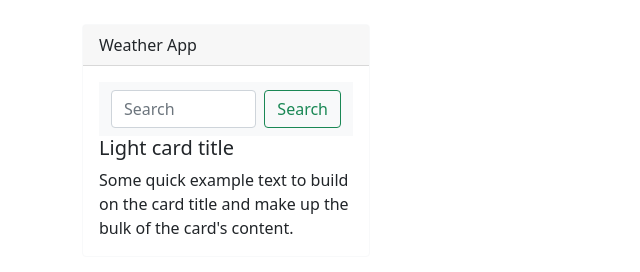
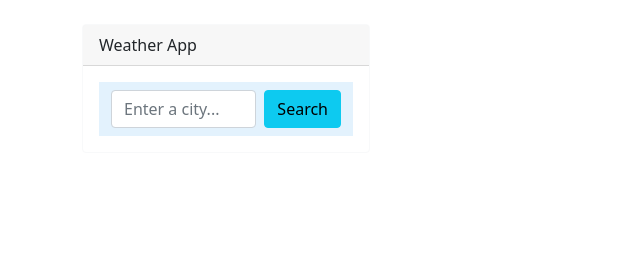
Before and after one commit to Fer-Ramirez/vanilla-weather-app, a plain HTML site: page index.html in a window 1280 px wide. Shown: the whole page, without its empty margins (0-640 px from the left). Drawn offline with nearby package versions, Linux system fonts and the light colour scheme.

Commit message:
Style navbar

```diff
--- a/index.html
+++ b/index.html
@@ -19,26 +19,20 @@
       <div class="card border-light mb-3" style="max-width: 18rem">
         <div class="card-header">Weather App</div>
         <div class="card-body">
-          <nav class="navbar navbar-light bg-light">
+          <nav class="navbar navbar-light" style="background-color: #e3f2fd">
             <div class="container-fluid">
               <form class="d-flex">
                 <input
                   class="form-control me-2"
                   type="search"
-                  placeholder="Search"
+                  placeholder="Enter a city..."
                   aria-label="Search"
                 />
-                <button class="btn btn-outline-success" type="submit">
-                  Search
-                </button>
+                <button class="btn btn-info" type="submit">Search</button>
               </form>
             </div>
           </nav>
-          <h5 class="card-title">Light card title</h5>
-          <p class="card-text">
-            Some quick example text to build on the card title and make up the
-            bulk of the card's content.
-          </p>
+
         </div>
       </div>
     </div>
```
